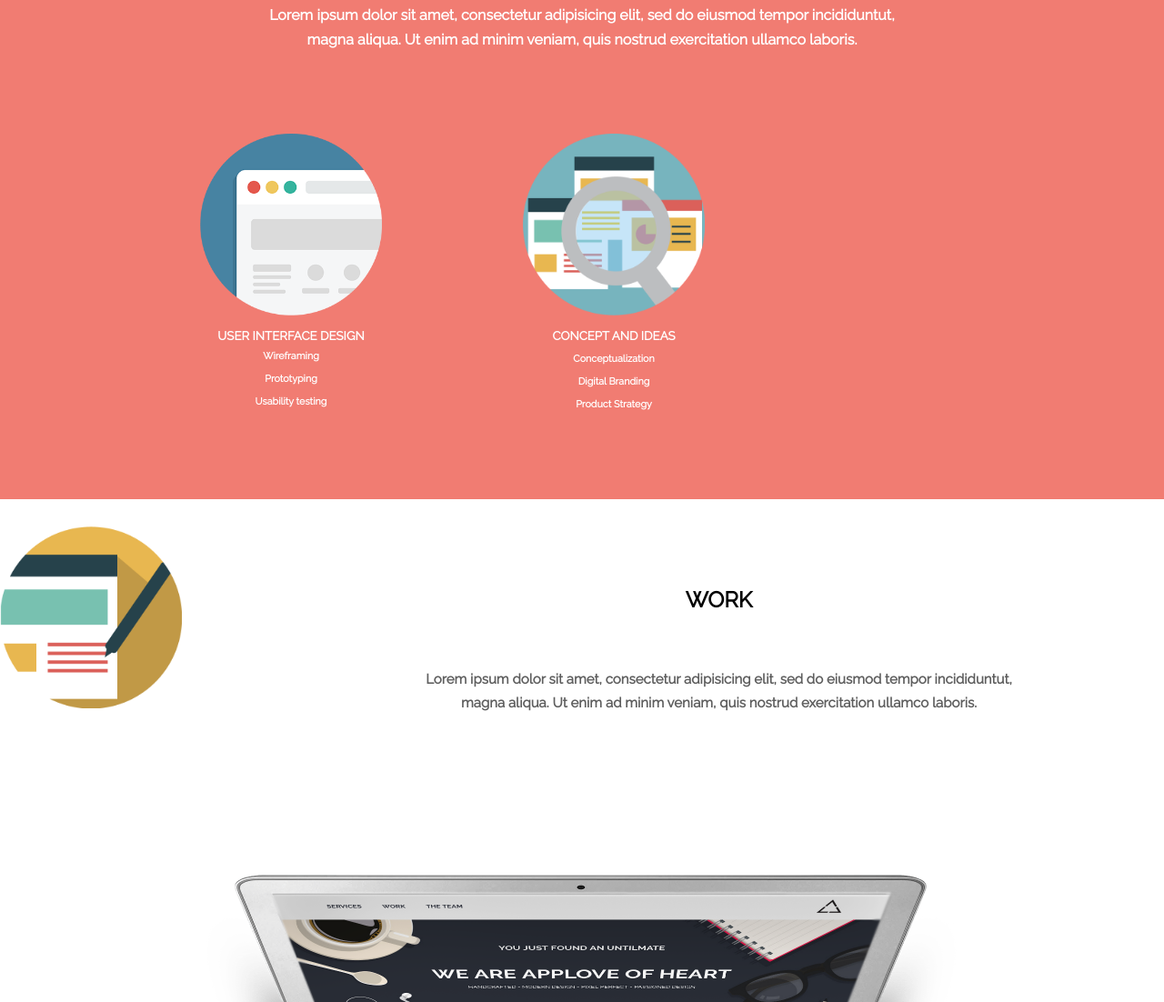
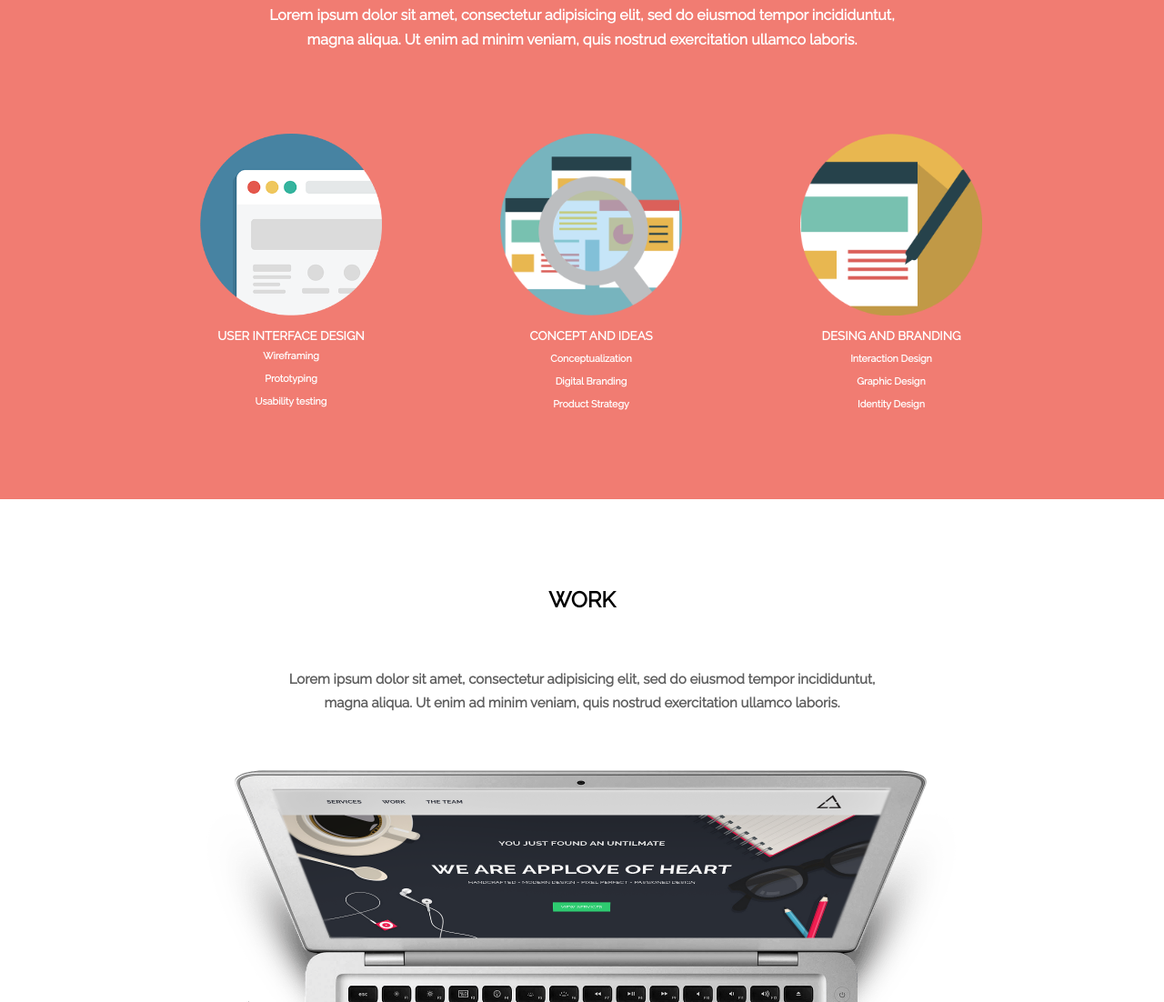
Before and after one commit to DDCenteno/AppLoveDC, a plain HTML site: page index.html in a window 1280 px wide. Shown: the part 801-1903 px from the top of the page at 91% size. Drawn offline with Linux system fonts and the light colour scheme.

Commit message:
corrigiendo css

```diff
--- a/css/main.css
+++ b/css/main.css
@@ -166,7 +166,7 @@ body .firstSection{
 .secondSection .firstImage, .secondImage, .thirdImage{
     margin-top: 90px;
     float: left;
-    margin-right: 155px;
+    margin-right: 130px;
     line-height: 0px;
 }
 .secondSection .firstImage{
```
